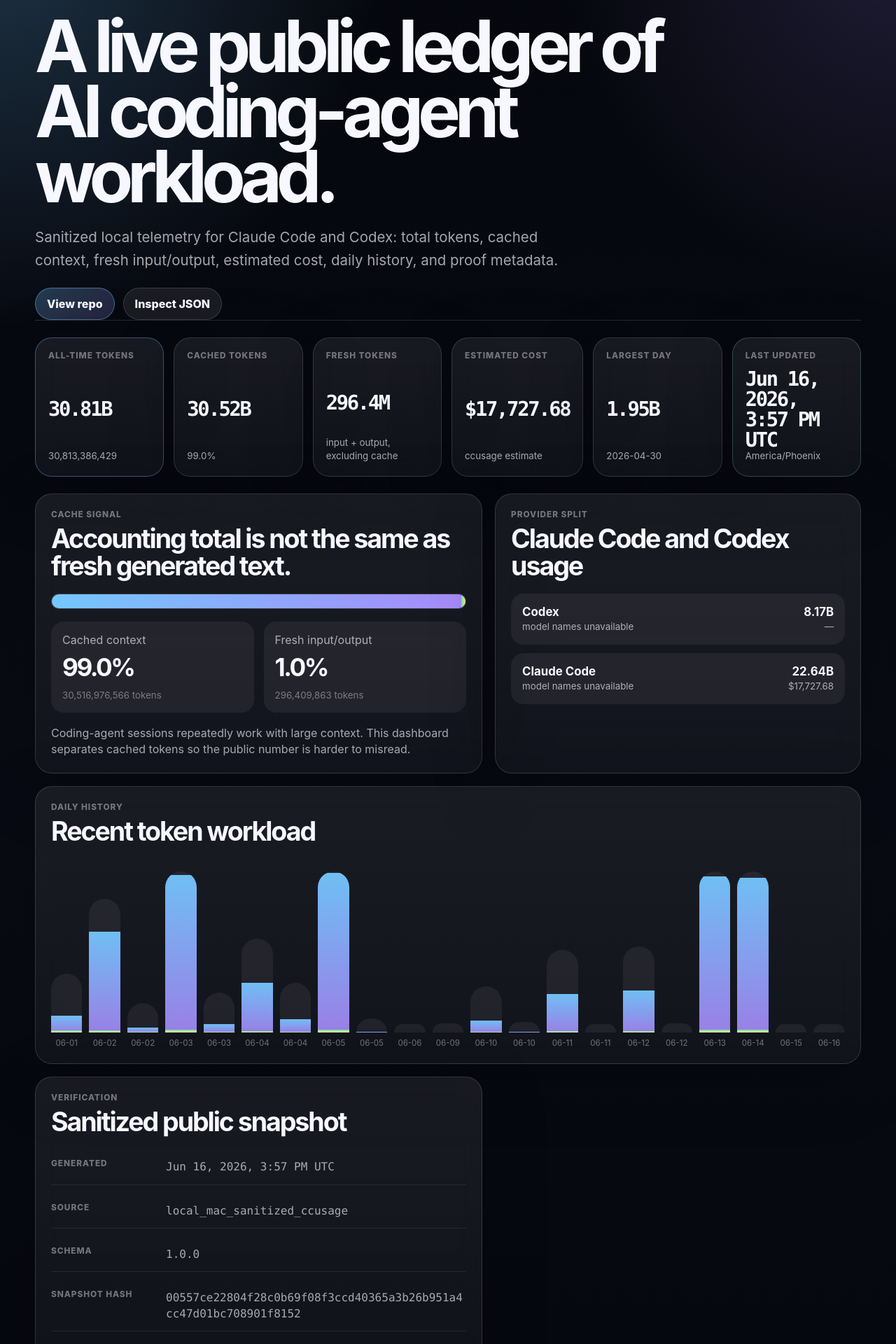
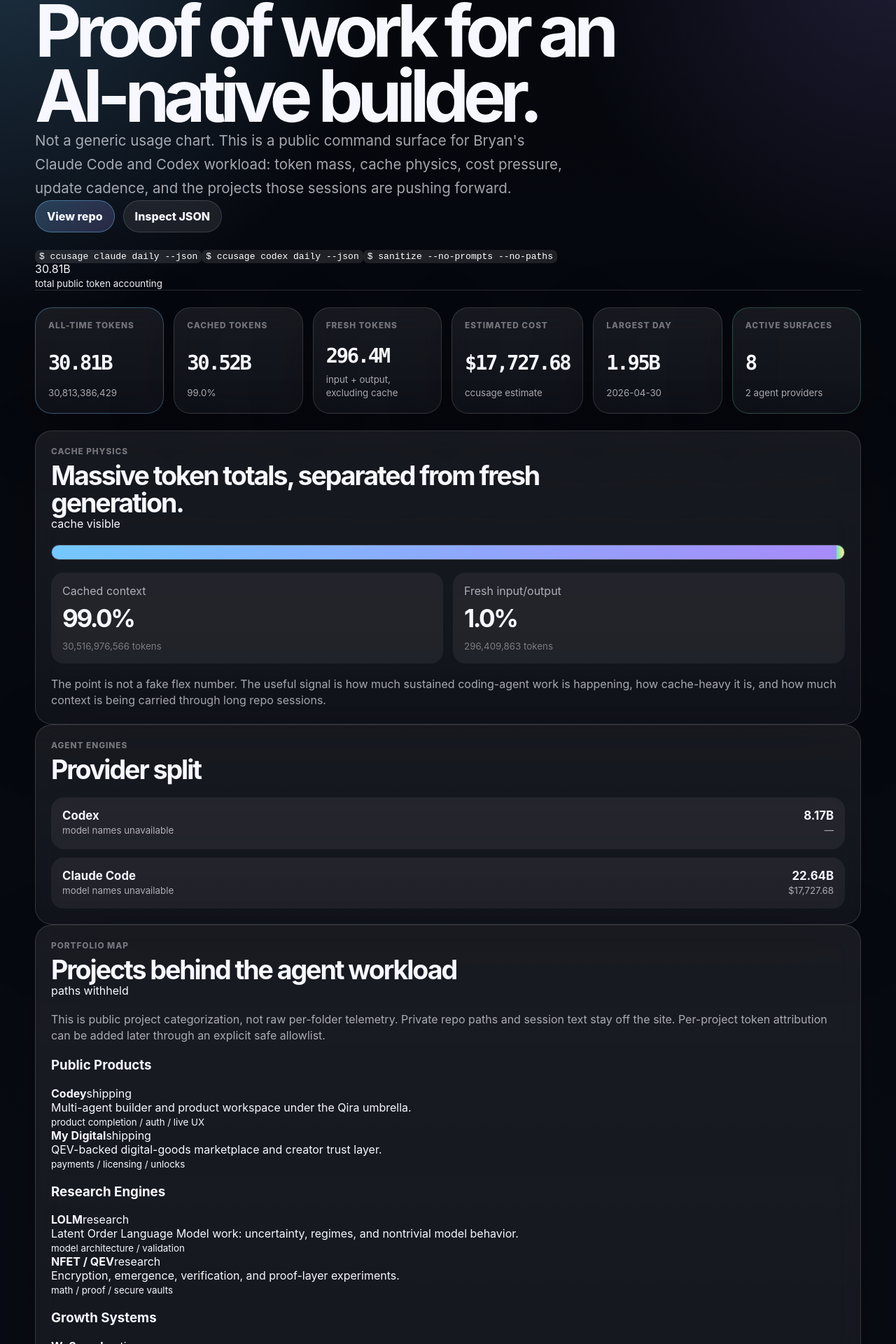
Before and after one commit to TheArtOfSound/TOKENS, a React (Vite) app: page / in a window 1280 px wide. Shown: the part 76-1996 px from the top of the page at 70% size. Built offline with nearby package versions, Linux system fonts and the light colour scheme.

Commit message:
Redesign dashboard into Qira work observatory

```diff
--- a/src/App.tsx
+++ b/src/App.tsx
@@ -4,12 +4,27 @@
 
 const dataUrl = `${import.meta.env.BASE_URL}data/latest.json`;
 
-function MetricCard(props: {
-  label: string;
-  value: string;
-  detail?: string;
-  tone?: 'default' | 'hot' | 'safe';
-}) {
+type Tone = 'default' | 'hot' | 'safe' | 'warn';
+type Project = {
+  name: string;
+  category: 'Research Engines' | 'Public Products' | 'Growth Systems' | 'Proof Infrastructure';
+  status: 'active' | 'shipping' | 'research' | 'instrumented';
+  description: string;
+  signal: string;
+};
+
+const projects: Project[] = [
+  { name: 'Codey', category: 'Public Products', status: 'shipping', description: 'Multi-agent builder and product workspace under the Qira umbrella.', signal: 'product completion / auth / live UX' },
+  { name: 'LOLM', category: 'Research Engines', status: 'research', description: 'Latent Order Language Model work: uncertainty, regimes, and nontrivial model behavior.', signal: 'model architecture / validation' },
+  { name: 'NFET / QEV', category: 'Research Engines', status: 'research', description: 'Encryption, emergence, verification, and proof-layer experiments.', signal: 'math / proof / secure vaults' },
+  { name: 'My Digital', category: 'Public Products', status: 'shipping', description: 'QEV-backed digital-goods marketplace and creator trust layer.', signal: 'payments / licensing / unlocks' },
+  { name: 'WeSearch', category: 'Growth Systems', status: 'active', description: 'News aggregation, distribution, bots, and public web traffic systems.', signal: 'traffic / crawl / distribution' },
+  { name: 'AutoHustle', category: 'Growth Systems', status: 'active', description: 'Automation products, Solana tools, lead systems, and monetized bots.', signal: 'automation / revenue experiments' },
+  { name: 'TOKENS', category: 'Proof Infrastructure', status: 'instrumented', description: 'This public observatory: AI-agent workload, cache ratio, cost, and update history.', signal: 'public telemetry / snapshot hash' },
+  { name: 'Qira Sites', category: 'Proof Infrastructure', status: 'active', description: 'The portfolio surface for Qira research, products, trust docs, and demos.', signal: 'brand / deploy / verification' },
+];
+
+function MetricCard(props: { label: string; value: string; detail?: string; tone?: Tone }) {
   return (
     <article className={`metric metric--${props.tone ?? 'default'}`}>
       <span>{props.label}</span>
@@ -17,6 +32,10 @@
       {props.detail ? <small>{props.detail}</small> : null}
     </article>
   );
+}
+
+function StatusPill({ children, tone = 'default' }: { children: string; tone?: Tone }) {
+  return <span className={`pill pill--${tone}`}>{children}</span>;
 }
 
 function CacheRatio({ snapshot }: { snapshot: PublicUsageSnapshot }) {
@@ -27,10 +46,13 @@
   const freshWidth = total ? Math.max(0, Math.min(100, (fresh / total) * 100)) : 0;
 
   return (
-    <section className="panel cache-panel">
-      <div className="section-heading">
-        <p>Cache signal</p>
-        <h2>Accounting total is not the same as fresh generated text.</h2>
+    <section className="panel cache-panel span-7">
+      <div className="section-heading split-heading">
+        <div>
+          <p>Cache physics</p>
+          <h2>Massive token totals, separated from fresh generation.</h2>
+        </div>
+        <StatusPill tone="hot">cache visible</StatusPill>
       </div>
       <div className="ratio-rail" aria-label="Cached and fresh token ratio">
         <div className="ratio-cache" style={{ width: `${cachedWidth}%` }} />
@@ -48,42 +70,44 @@
           <small>{fullNumber(fresh)} tokens</small>
         </div>
       </div>
-      <p className="muted">
-        Coding-agent sessions repeatedly work with large context. This dashboard separates cached tokens so the public number is harder to misread.
-      </p>
+      <p className="muted">The point is not a fake flex number. The useful signal is how much sustained coding-agent work is happening, how cache-heavy it is, and how much context is being carried through long repo sessions.</p>
     </section>
   );
 }
 
 function DailyChart({ snapshot }: { snapshot: PublicUsageSnapshot }) {
-  const days = snapshot.daily.slice(-21);
+  const days = snapshot.daily.slice(-24);
   const max = Math.max(...days.map((day) => day.totalTokens), 1);
 
   if (!days.length) {
     return (
-      <section className="panel">
+      <section className="panel chart-panel span-12">
         <div className="section-heading">
-          <p>Daily history</p>
+          <p>Daily trace</p>
           <h2>No daily records yet.</h2>
         </div>
-        <p className="muted">Run the collector on the local Mac to replace sample data with a real history.</p>
+        <p className="muted">Run the collector on the local Mac to replace sample data with real usage history.</p>
       </section>
     );
   }
 
   return (
-    <section className="panel chart-panel">
-      <div className="section-heading">
-        <p>Daily history</p>
-        <h2>Recent token workload</h2>
+    <section className="panel chart-panel span-12">
+      <div className="section-heading split-heading">
+        <div>
+          <p>Daily trace</p>
+          <h2>Recent workload by day</h2>
+        </div>
+        <div className="legend"><span /> cached <b /> fresh</div>
       </div>
       <div className="bars">
         {days.map((day) => {
-          const cachedHeight = Math.max(2, (day.cachedTokens / max) * 100);
-          const freshHeight = Math.max(2, (day.freshTokens / max) * 100);
+          const totalHeight = Math.max(5, (day.totalTokens / max) * 100);
+          const cachedHeight = Math.max(2, (day.cachedTokens / day.totalTokens) * 100);
+          const freshHeight = Math.max(2, (day.freshTokens / day.totalTokens) * 100);
           return (
             <div className="bar-wrap" key={`${day.date}-${day.provider}`} title={`${day.date}: ${fullNumber(day.totalTokens)} tokens`}>
-              <div className="bar" style={{ height: `${Math.max(5, (day.totalTokens / max) * 100)}%` }}>
+              <div className="bar" style={{ height: `${totalHeight}%` }}>
                 <span className="bar-cache" style={{ height: `${cachedHeight}%` }} />
                 <span className="bar-fresh" style={{ height: `${freshHeight}%` }} />
               </div>
@@ -100,10 +124,10 @@
   const providers = useMemo(() => Object.values(snapshot.providers), [snapshot.providers]);
 
   return (
-    <section className="panel">
+    <section className="panel span-5">
       <div className="section-heading">
-        <p>Provider split</p>
-        <h2>Claude Code and Codex usage</h2>
+        <p>Agent engines</p>
+        <h2>Provider split</h2>
       </div>
       {providers.length ? (
         <div className="provider-list">
@@ -127,35 +151,71 @@
   );
 }
 
+function ProjectAtlas() {
+  const categories = [...new Set(projects.map((project) => project.category))];
+  return (
+    <section className="panel project-panel span-12">
+      <div className="section-heading split-heading">
+        <div>
+          <p>Portfolio map</p>
+          <h2>Projects behind the agent workload</h2>
+        </div>
+        <StatusPill tone="warn">paths withheld</StatusPill>
+      </div>
+      <p className="muted project-note">This is public project categorization, not raw per-folder telemetry. Private repo paths and session text stay off the site. Per-project token attribution can be added later through an explicit safe allowlist.</p>
+      <div className="project-groups">
+        {categories.map((category) => (
+          <div className="project-group" key={category}>
+            <h3>{category}</h3>
+            <div className="project-cards">
+              {projects.filter((project) => project.category === category).map((project) => (
+                <article className="project-card" key={project.name}>
+                  <div className="project-card-top">
+                    <strong>{project.name}</strong>
+                    <span>{project.status}</span>
+                  </div>
+                  <p>{project.description}</p>
+                  <small>{project.signal}</small>
+                </article>
+              ))}
+            </div>
+          </div>
+        ))}
+      </div>
+    </section>
+  );
+}
+
 function VerificationPanel({ snapshot }: { snapshot: PublicUsageSnapshot }) {
   return (
-    <section className="panel verification">
+    <section className="panel verification span-6">
       <div className="section-heading">
-        <p>Verification</p>
-        <h2>Sanitized public snapshot</h2>
+        <p>Proof layer</p>
+        <h2>Sanitized snapshot</h2>
       </div>
       <dl>
-        <div>
-          <dt>Generated</dt>
-          <dd>{dateTime(snapshot.generatedAt)}</dd>
-        </div>
-        <div>
-          <dt>Source</dt>
-          <dd>{snapshot.source}</dd>
-        </div>
-        <div>
-          <dt>Schema</dt>
-          <dd>{snapshot.verification.schemaVersion}</dd>
-        </div>
-        <div>
-          <dt>Snapshot hash</dt>
-          <dd>{snapshot.verification.snapshotSha256 ?? 'pending local collector'}</dd>
-        </div>
-        <div>
-          <dt>Raw logs published</dt>
-          <dd>{String(snapshot.verification.rawLogsPublished)}</dd>
-        </div>
+        <div><dt>Generated</dt><dd>{dateTime(snapshot.generatedAt)}</dd></div>
+        <div><dt>Source</dt><dd>{snapshot.source}</dd></div>
+        <div><dt>Schema</dt><dd>{snapshot.verification.schemaVersion}</dd></div>
+        <div><dt>Snapshot hash</dt><dd>{snapshot.verification.snapshotSha256 ?? 'pending local collector'}</dd></div>
+        <div><dt>Raw logs published</dt><dd>{String(snapshot.verification.rawLogsPublished)}</dd></div>
       </dl>
+    </section>
+  );
+}
+
+function WorkStack() {
+  const steps = ['local Mac logs', 'ccusage JSON', 'sanitizer', 'public snapshot', 'GitHub Pages'];
+  return (
+    <section className="panel stack-panel span-6">
+      <div className="section-heading">
+        <p>Pipeline</p>
+        <h2>Local telemetry, public proof</h2>
+      </div>
+      <div className="stack-steps">
+        {steps.map((step, index) => <div key={step}><span>{String(index + 1).padStart(2, '0')}</span><strong>{step}</strong></div>)}
+      </div>
+      <p className="muted">The public site never reaches into the machine. The Mac publishes sanitized JSON snapshots forward.</p>
     </section>
   );
 }
@@ -180,30 +240,33 @@
       .catch(() => {
         if (!cancelled) setLoadState('fallback');
       });
-    return () => {
-      cancelled = true;
-    };
+    return () => { cancelled = true; };
   }, []);
 
   const largestDay = snapshot.daily.reduce((max, day) => (day.totalTokens > max.totalTokens ? day : max), snapshot.daily[0]);
+  const activeProviders = Object.keys(snapshot.providers).length || 2;
 
   return (
     <main>
-      <section className="hero">
-        <div className="eyebrow">Qira · Agent Usage Observatory</div>
-        <h1>A live public ledger of AI coding-agent workload.</h1>
-        <p>
-          Sanitized local telemetry for Claude Code and Codex: total tokens, cached context, fresh input/output, estimated cost, daily history, and proof metadata.
-        </p>
-        <div className="hero-actions">
-          <a href="https://github.com/TheArtOfSound/TOKENS" target="_blank" rel="noreferrer">View repo</a>
-          <a href="./data/latest.json" target="_blank" rel="noreferrer">Inspect JSON</a>
+      <section className="hero hero-grid">
+        <div className="hero-copy">
+          <div className="eyebrow">Qira work ledger · local agent telemetry</div>
+          <h1>Proof of work for an AI-native builder.</h1>
+          <p>Not a generic usage chart. This is a public command surface for Bryan's Claude Code and Codex workload: token mass, cache physics, cost pressure, update cadence, and the projects those sessions are pushing forward.</p>
+          <div className="hero-actions">
+            <a href="https://github.com/TheArtOfSound/TOKENS" target="_blank" rel="noreferrer">View repo</a>
+            <a href="./data/latest.json" target="_blank" rel="noreferrer">Inspect JSON</a>
+          </div>
+          {snapshot.isSampleData || loadState !== 'loaded' ? <div className="notice">Sample mode is active. Run <code>npm run collect</code> on the local Mac to publish the real sanitized snapshot.</div> : null}
         </div>
-        {snapshot.isSampleData || loadState !== 'loaded' ? (
-          <div className="notice">
-            Sample mode is active. Run <code>npm run collect</code> on the local Mac to publish the real sanitized snapshot.
-          </div>
-        ) : null}
+        <aside className="terminal-card">
+          <div className="terminal-top"><span /> <span /> <span /></div>
+          <code>$ ccusage claude daily --json</code>
+          <code>$ ccusage codex daily --json</code>
+          <code>$ sanitize --no-prompts --no-paths</code>
+          <div className="terminal-number">{compactNumber(snapshot.totals.totalTokens)}</div>
+          <small>total public token accounting</small>
+        </aside>
       </section>
 
       <section className="metrics-grid">
@@ -212,25 +275,22 @@
         <MetricCard label="Fresh tokens" value={compactNumber(snapshot.totals.freshTokens)} detail="input + output, excluding cache" />
         <MetricCard label="Estimated cost" value={currency(snapshot.totals.estimatedCostUsd)} detail="ccusage estimate" />
         <MetricCard label="Largest day" value={largestDay ? compactNumber(largestDay.totalTokens) : '—'} detail={largestDay?.date ?? 'pending'} />
-        <MetricCard label="Last updated" value={dateTime(snapshot.generatedAt)} detail={snapshot.timezone} tone="safe" />
+        <MetricCard label="Active surfaces" value={String(projects.length)} detail={`${activeProviders} agent providers`} tone="safe" />
       </section>
 
-      <div className="content-grid">
+      <section className="dashboard-grid">
         <CacheRatio snapshot={snapshot} />
         <ProviderPanel snapshot={snapshot} />
+        <ProjectAtlas />
         <DailyChart snapshot={snapshot} />
+        <WorkStack />
         <VerificationPanel snapshot={snapshot} />
-      </div>
+      </section>
 
       {snapshot.warnings.length ? (
         <section className="panel warnings">
-          <div className="section-heading">
-            <p>Collector warnings</p>
-            <h2>Safe public warnings</h2>
-          </div>
-          <ul>
-            {snapshot.warnings.map((warning) => <li key={warning}>{warning}</li>)}
-          </ul>
+          <div className="section-heading"><p>Collector warnings</p><h2>Safe public warnings</h2></div>
+          <ul>{snapshot.warnings.map((warning) => <li key={warning}>{warning}</li>)}</ul>
         </section>
       ) : null}
     </main>
```
